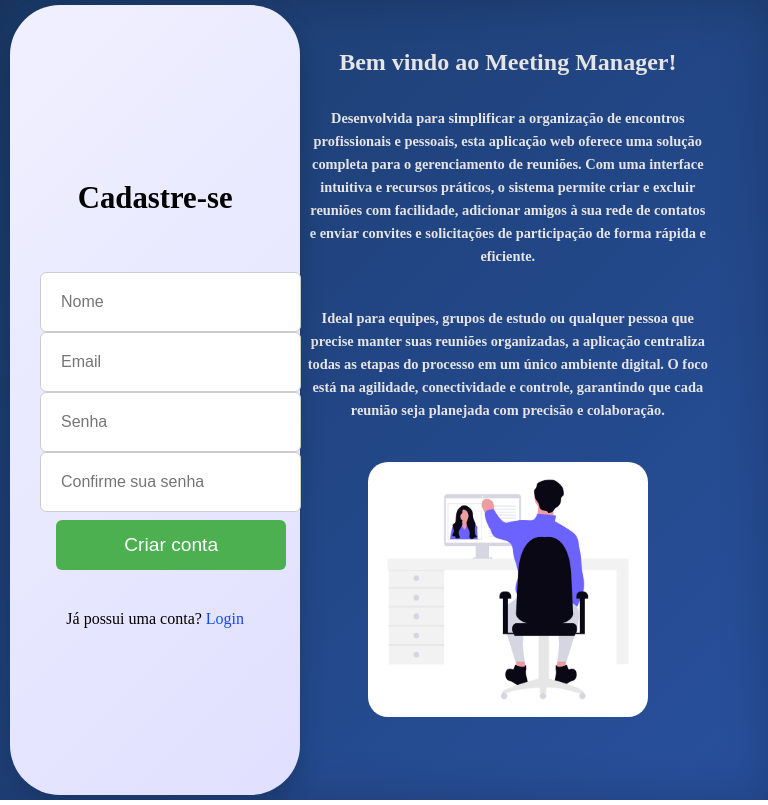
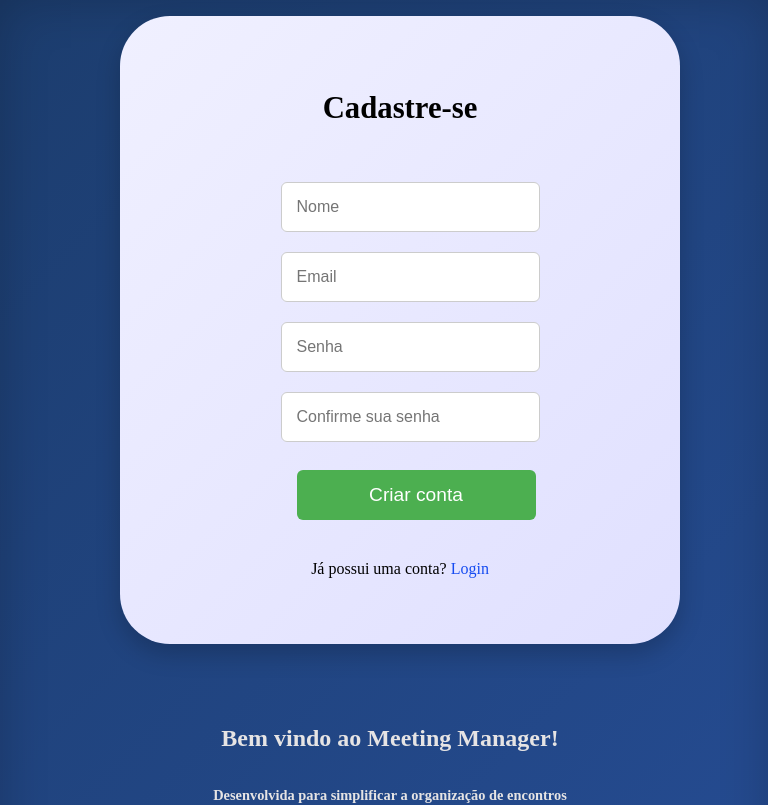
Before and after one commit to jhonnydsl/meeting-manager-client, an Angular app: page /register in a window 768 px wide. Shown: the top 805 px of the page. Built offline with nearby package versions, Linux system fonts and the light colour scheme.

Commit message:
refactor: correcting responsiveness

```diff
--- a/src/app/pages/login/login.component.css
+++ b/src/app/pages/login/login.component.css
@@ -1,11 +1,25 @@
+html,
 body {
-  background-color: #154bf1;
+  height: 100%;
+  margin: 0;
+  padding: 0;
+  overflow-x: hidden;
+}
+
+body {
+  min-height: 100vh;
+  display: flex;
+  flex-direction: column;
 }
 
 .login-container {
   display: flex;
-  height: 100vh;
+  flex: 1;
   position: relative;
+  overflow: hidden;
+  min-height: 100vh;
+  background: linear-gradient(135deg, #1c3d6e, #28509d);
+  box-shadow: inset 0 0 50px rgba(0, 0, 0, 0.2);
 }
 
 .login-box {
@@ -82,8 +96,6 @@ body {
   align-items: center;
   z-index: 1;
   display: flex;
-  background: linear-gradient(135deg, #1c3d6e, #28509d);
-  box-shadow: inset 0 0 50px rgba(0, 0, 0, 0.2);
   flex-direction: column;
   justify-content: center;
   align-items: flex-end;
@@ -190,6 +202,35 @@ input.invalid {
   }
 }
 
+@media (max-width: 1100px) and (min-width: 701px) {
+  .login-container {
+    flex-wrap: wrap;
+    justify-content: center;
+    align-items: center;
+    flex-direction: column;
+  }
+
+  .login-box {
+    width: 80%;
+    max-width: 500px;
+    margin: 1rem auto;
+  }
+
+  .login-right {
+    position: static;
+    width: 100%;
+    height: auto;
+    margin: 0 auto;
+    padding: 1rem;
+    text-align: center;
+    align-items: center;
+  }
+
+  .login-img {
+    max-width: 400px;
+  }
+}
+
 @media (max-width: 700px) {
   .login-container {
     flex-direction: column;
--- a/src/app/pages/register/register.component.css
+++ b/src/app/pages/register/register.component.css
@@ -1,11 +1,25 @@
+html,
 body {
-  background-color: #154bf1;
+  height: 100%;
+  margin: 0;
+  padding: 0;
+  overflow-x: hidden;
+}
+
+body {
+  min-height: 100vh;
+  display: flex;
+  flex-direction: column;
 }
 
 .register-container {
   display: flex;
-  height: 100vh;
+  flex: 1;
   position: relative;
+  overflow: hidden;
+  min-height: 100vh;
+  background: linear-gradient(135deg, #1c3d6e, #28509d);
+  box-shadow: inset 0 0 50px rgba(0, 0, 0, 0.2);
 }
 
 .register-box {
@@ -25,6 +39,8 @@ body {
   margin-top: 5px;
   margin-bottom: 5px;
   gap: 1.5rem;
+  height: auto;
+  max-height: 85vh;
 }
 
 .register-box h2 {
@@ -34,7 +50,7 @@ body {
 
 .register-box input {
   width: 100%;
-  padding: 20px;
+  padding: 15px;
   margin-bottom: 0;
   font-size: 1rem;
   border-radius: 6px;
@@ -83,8 +99,6 @@ body {
   align-items: center;
   z-index: 1;
   display: flex;
-  background: linear-gradient(135deg, #1c3d6e, #28509d);
-  box-shadow: inset 0 0 50px rgba(0, 0, 0, 0.2);
   flex-direction: column;
   justify-content: center;
   align-items: flex-end;
@@ -158,6 +172,7 @@ input.invalid {
   flex-direction: column;
   width: 95%;
   gap: 0.25rem;
+  min-height: 70px;
 }
 
 @media (max-width: 1366px) {
@@ -191,6 +206,35 @@ input.invalid {
     margin-bottom: 1rem;
     object-fit: contain;
     border-radius: 20px;
+  }
+}
+
+@media (max-width: 1100px) and (min-width: 701px) {
+  .register-container {
+    flex-wrap: wrap;
+    justify-content: center;
+    align-items: center;
+    flex-direction: column;
+  }
+
+  .register-box {
+    width: 80%;
+    max-width: 500px;
+    margin: 1rem auto;
+  }
+
+  .register-right {
+    position: static;
+    width: 100%;
+    height: auto;
+    margin: 0 auto;
+    padding: 1rem;
+    text-align: center;
+    align-items: center;
+  }
+
+  .login-img {
+    max-width: 400px;
   }
 }
 
```
